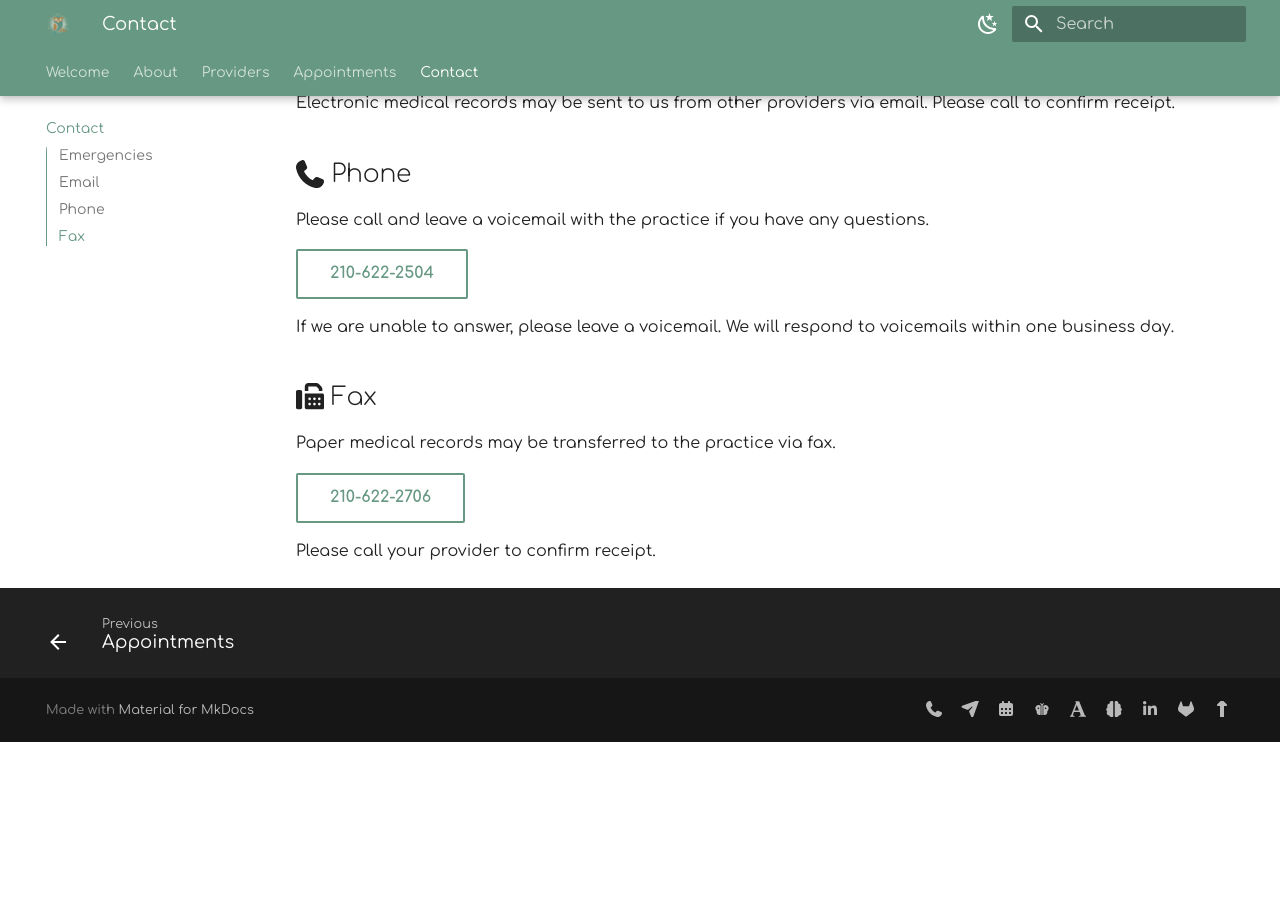
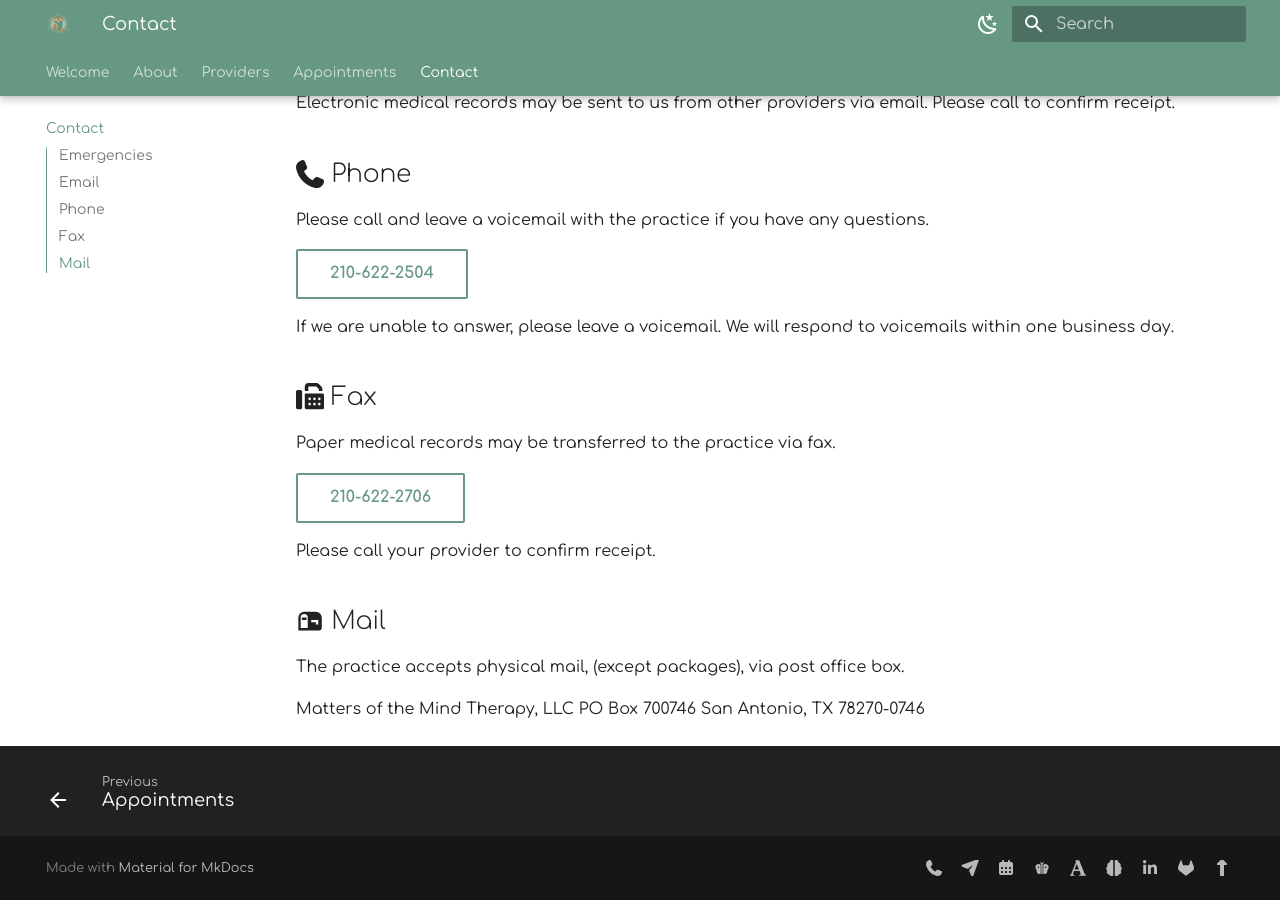
Before and after one commit to motm-therapy/website, an MkDocs documentation site: the page built from docs/contact.md, in a window 1280 px wide and 900 px high, scrolled down 677 px. Built offline with MkDocs 1.6.1 and Material for MkDocs 9.7.7, drawn with Linux system fonts in a browser that asks for light colours; plug-ins that fetch from the network failed and are left out; before the commit the page ends 1419 px from its top, so only the background shows below that.

Commit message:
Update contact.md

```diff
--- a/docs/contact.md
+++ b/docs/contact.md
@@ -25,6 +25,7 @@ _your device is likely not configured to automatically open an email client to h
 
 Electronic medical records may be sent to us from other providers via email. Please call to confirm receipt.
 
+
 ## :fontawesome-solid-phone: Phone
 
 Please call and leave a voicemail with the practice if you have any questions.
@@ -40,3 +41,11 @@ Paper medical records may be transferred to the practice via fax.
 [210-622-2706](tel:2106222706){ .md-button }
 
 Please call your provider to confirm receipt.
+
+## :material-mailbox: Mail
+
+The practice accepts physical mail, (except packages), via post office box.
+
+Matters of the Mind Therapy, LLC
+PO Box 700746
+San Antonio, TX 78270-0746
```
